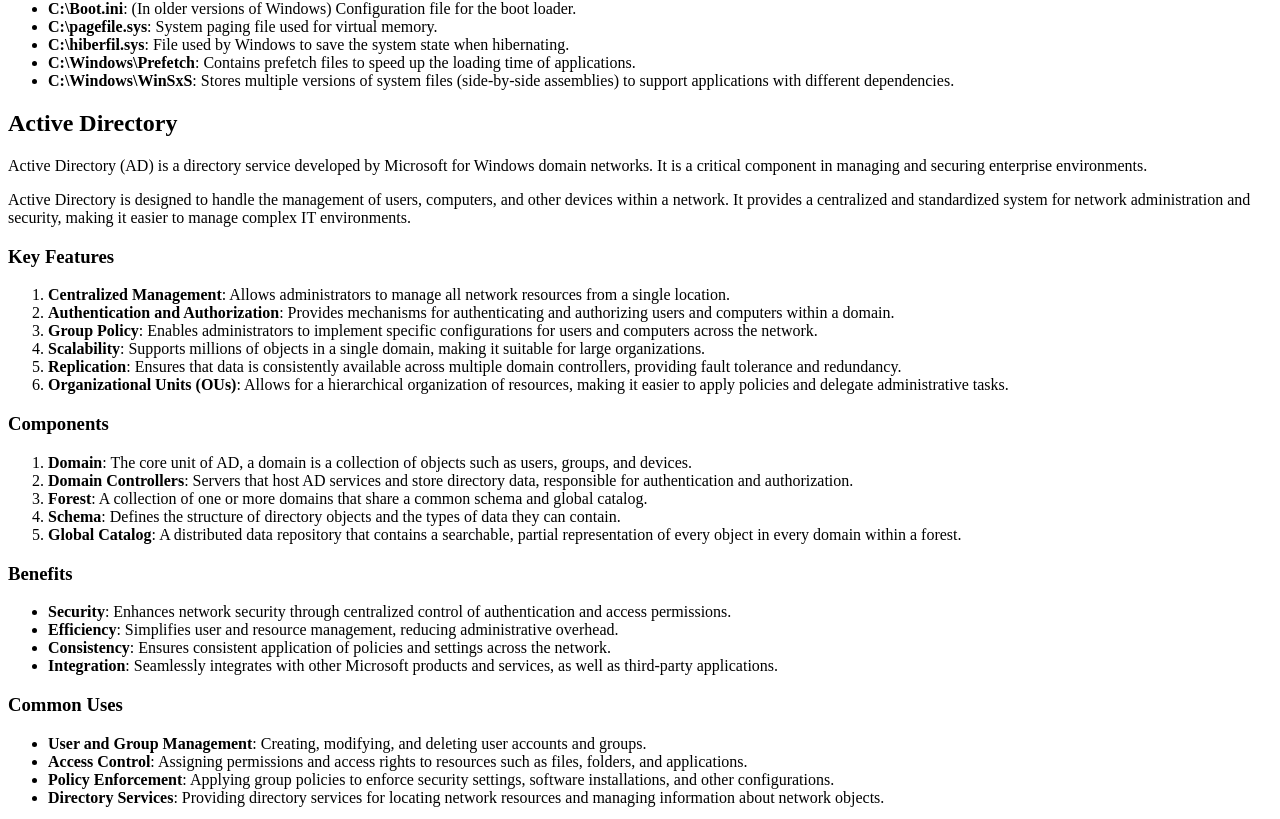
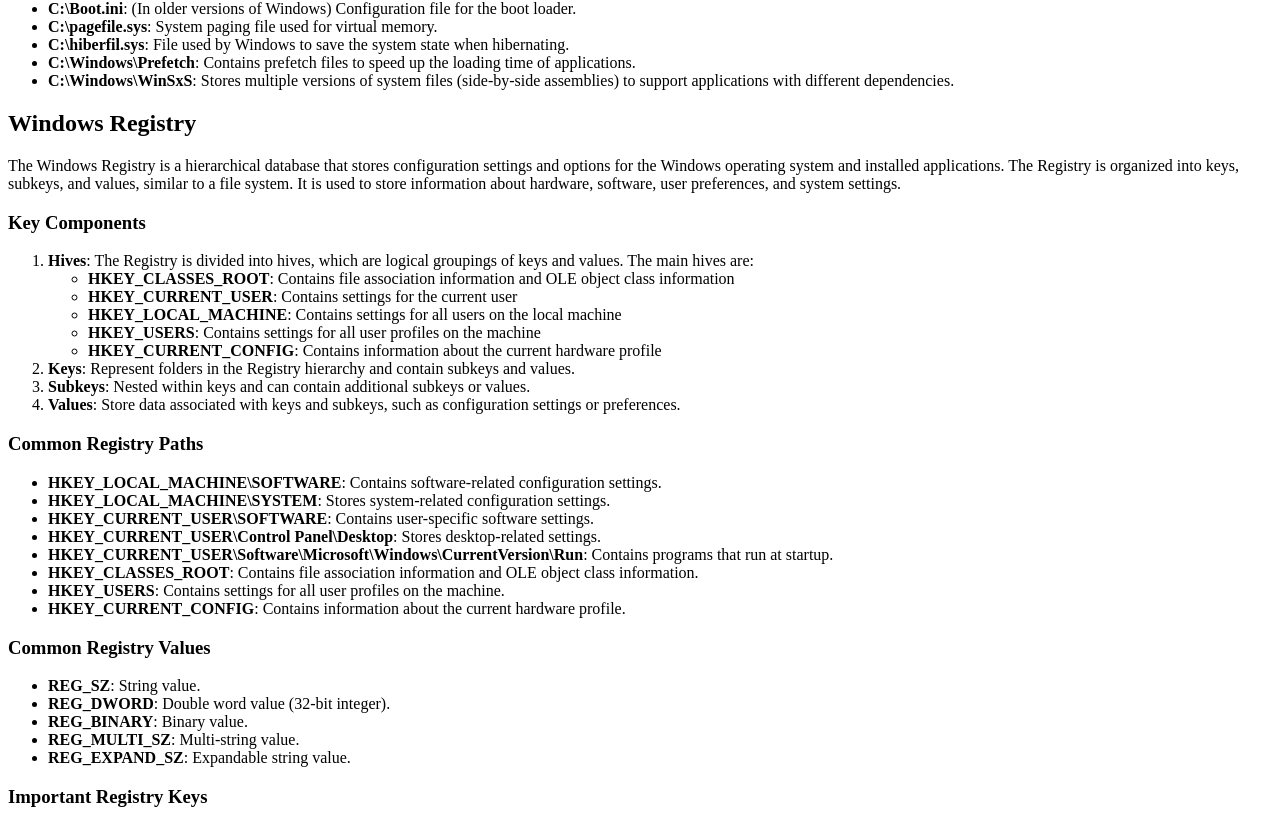
Before and after one commit to scissorhands26/lms, a Next.js app: page /c3/block01/windows-fundamentals in a window 1280 px wide. Shown: the part 2161-2980 px from the top of the page. Built offline with nearby package versions, Linux system fonts and the light colour scheme.

Commit message:
Updated docs

```diff
--- a/pages/c3/block01/windows-fundamentals.mdx
+++ b/pages/c3/block01/windows-fundamentals.mdx
@@ -136,6 +136,49 @@
 - **C:\Windows\Prefetch**: Contains prefetch files to speed up the loading time of applications.
 - **C:\Windows\WinSxS**: Stores multiple versions of system files (side-by-side assemblies) to support applications with different dependencies.
 
+## Windows Registry
+
+The Windows Registry is a hierarchical database that stores configuration settings and options for the Windows operating system and installed applications. The Registry is organized into keys, subkeys, and values, similar to a file system. It is used to store information about hardware, software, user preferences, and system settings.
+
+### Key Components
+
+1. **Hives**: The Registry is divided into hives, which are logical groupings of keys and values. The main hives are:
+   - **HKEY_CLASSES_ROOT**: Contains file association information and OLE object class information
+   - **HKEY_CURRENT_USER**: Contains settings for the current user
+   - **HKEY_LOCAL_MACHINE**: Contains settings for all users on the local machine
+   - **HKEY_USERS**: Contains settings for all user profiles on the machine
+   - **HKEY_CURRENT_CONFIG**: Contains information about the current hardware profile
+2. **Keys**: Represent folders in the Registry hierarchy and contain subkeys and values.
+3. **Subkeys**: Nested within keys and can contain additional subkeys or values.
+4. **Values**: Store data associated with keys and subkeys, such as configuration settings or preferences.
+
+### Common Registry Paths
+
+- **HKEY_LOCAL_MACHINE\SOFTWARE**: Contains software-related configuration settings.
+- **HKEY_LOCAL_MACHINE\SYSTEM**: Stores system-related configuration settings.
+- **HKEY_CURRENT_USER\SOFTWARE**: Contains user-specific software settings.
+- **HKEY_CURRENT_USER\Control Panel\Desktop**: Stores desktop-related settings.
+- **HKEY_CURRENT_USER\Software\Microsoft\Windows\CurrentVersion\Run**: Contains programs that run at startup.
+- **HKEY_CLASSES_ROOT**: Contains file association information and OLE object class information.
+- **HKEY_USERS**: Contains settings for all user profiles on the machine.
+- **HKEY_CURRENT_CONFIG**: Contains information about the current hardware profile.
+
+### Common Registry Values
+
+- **REG_SZ**: String value.
+- **REG_DWORD**: Double word value (32-bit integer).
+- **REG_BINARY**: Binary value.
+- **REG_MULTI_SZ**: Multi-string value.
+- **REG_EXPAND_SZ**: Expandable string value.
+
+### Important Registry Keys
+
+- **HKEY_LOCAL_MACHINE\SOFTWARE\Microsoft\Windows\CurrentVersion\Run**: Programs that run at startup for all users.
+- **HKEY_CURRENT_USER\Software\Microsoft\Windows\CurrentVersion\Run**: Programs that run at startup for the current user.
+- **HKEY_LOCAL_MACHINE\SYSTEM\CurrentControlSet\Services**: Information about system services.
+- **HKEY_LOCAL_MACHINE\SOFTWARE\Microsoft\Windows NT\CurrentVersion\Winlogon**: User login settings.
+- **HKEY_LOCAL_MACHINE\SOFTWARE\Microsoft\Windows NT\CurrentVersion\ProfileList**: User profile information.
+
 ## Active Directory
 
 Active Directory (AD) is a directory service developed by Microsoft for Windows domain networks. It is a critical component in managing and securing enterprise environments.
```
